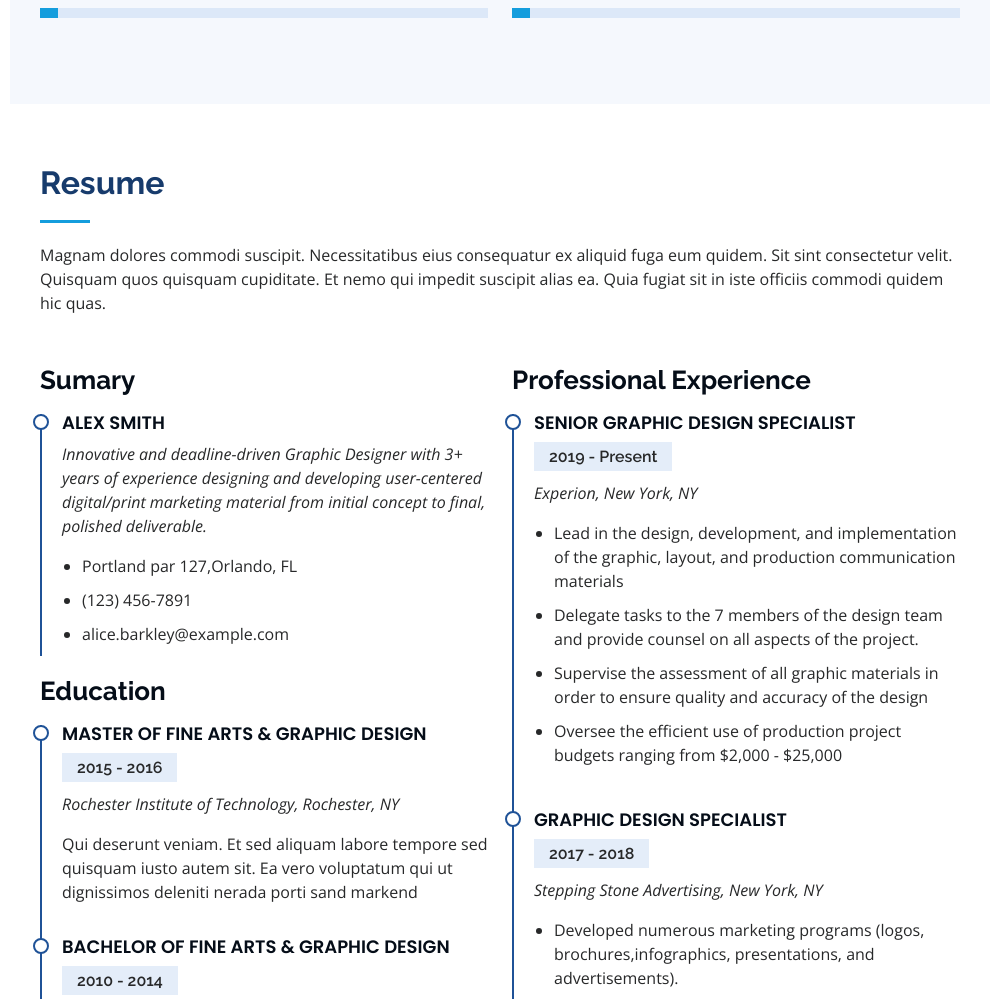
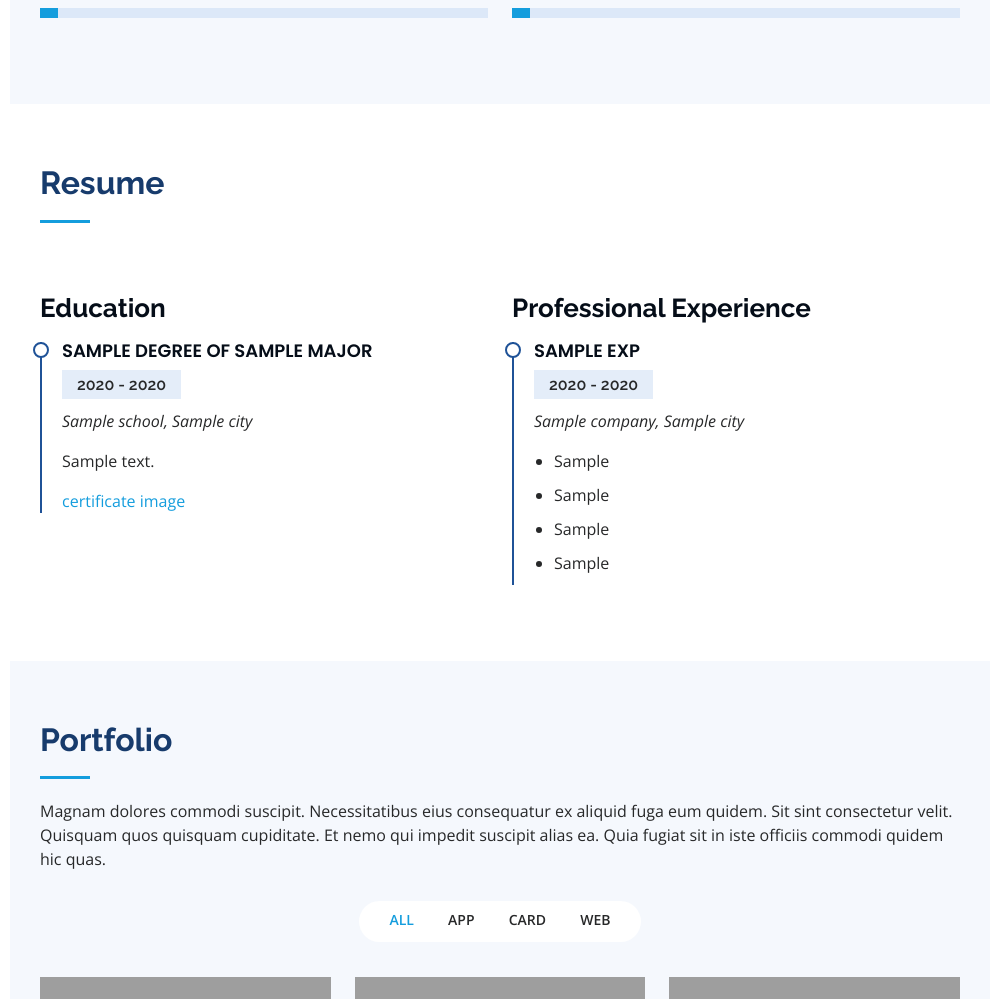
Before and after one commit to Essa-s/my-portfolio, a Django app: template app/templates/index.html in a window 1280 px wide. Shown: the part 1837-2836 px from the top of the page, without its empty margins (290-1280 px from the left). Run offline with Django 5.2, Linux system fonts and the light colour scheme; the template is opened without the code that fills it: most values are stand-ins (such as "Sample title", 1, 10 or a date in 2020); grey boxes marked "Sample" are stand-in pictures; some libraries are stand-ins or nearby versions; grey boxes are pictures that could not be loaded.

Commit message:
prepare resume rendering template

```diff
--- a/app/templates/resume.html
+++ b/app/templates/resume.html
@@ -4,60 +4,46 @@
 
         <div class="section-title">
         <h2>Resume</h2>
-        <p>Magnam dolores commodi suscipit. Necessitatibus eius consequatur ex aliquid fuga eum quidem. Sit sint consectetur velit. Quisquam quos quisquam cupiditate. Et nemo qui impedit suscipit alias ea. Quia fugiat sit in iste officiis commodi quidem hic quas.</p>
         </div>
-
         <div class="row">
         <div class="col-lg-6" data-aos="fade-up">
-            <h3 class="resume-title">Sumary</h3>
-            <div class="resume-item pb-0">
-            <h4>Alex Smith</h4>
-            <p><em>Innovative and deadline-driven Graphic Designer with 3+ years of experience designing and developing user-centered digital/print marketing material from initial concept to final, polished deliverable.</em></p>
-            <ul>
-                <li>Portland par 127,Orlando, FL</li>
-                <li>(123) 456-7891</li>
-                <li>alice.barkley@example.com</li>
-            </ul>
+            <h3 class="resume-title">Education</h3>
+            {% for edu in education %}
+            <div class="resume-item">
+            <h4>{{edu.degree}} of {{edu.major}}</h4>
+            <h5>{{edu.start_date|date:"Y"}} -
+            {% if edu.present %}
+                    present
+                {% else %}
+                    {{edu.graduate_date|date:"Y"}}
+            {% endif %}</h5>
+            <p><em>{{edu.school}}, {{edu.city}}</em></p>
+            <p>{{edu.detail}}</p>
+            <a href="{{edu.certifcate.url}}">certificate image</a>
             </div>
-
-            <h3 class="resume-title">Education</h3>
-            <div class="resume-item">
-            <h4>Master of Fine Arts &amp; Graphic Design</h4>
-            <h5>2015 - 2016</h5>
-            <p><em>Rochester Institute of Technology, Rochester, NY</em></p>
-            <p>Qui deserunt veniam. Et sed aliquam labore tempore sed quisquam iusto autem sit. Ea vero voluptatum qui ut dignissimos deleniti nerada porti sand markend</p>
-            </div>
-            <div class="resume-item">
-            <h4>Bachelor of Fine Arts &amp; Graphic Design</h4>
-            <h5>2010 - 2014</h5>
-            <p><em>Rochester Institute of Technology, Rochester, NY</em></p>
-            <p>Quia nobis sequi est occaecati aut. Repudiandae et iusto quae reiciendis et quis Eius vel ratione eius unde vitae rerum voluptates asperiores voluptatem Earum molestiae consequatur neque etlon sader mart dila</p>
-            </div>
+            {% endfor %}
         </div>
         <div class="col-lg-6" data-aos="fade-up" data-aos-delay="100">
             <h3 class="resume-title">Professional Experience</h3>
+
+            {% for exp in experiences %}
             <div class="resume-item">
-            <h4>Senior graphic design specialist</h4>
-            <h5>2019 - Present</h5>
-            <p><em>Experion, New York, NY </em></p>
-            <ul>
-                <li>Lead in the design, development, and implementation of the graphic, layout, and production communication materials</li>
-                <li>Delegate tasks to the 7 members of the design team and provide counsel on all aspects of the project. </li>
-                <li>Supervise the assessment of all graphic materials in order to ensure quality and accuracy of the design</li>
-                <li>Oversee the efficient use of production project budgets ranging from $2,000 - $25,000</li>
-            </ul>
-            </div>
-            <div class="resume-item">
-            <h4>Graphic design specialist</h4>
-            <h5>2017 - 2018</h5>
-            <p><em>Stepping Stone Advertising, New York, NY</em></p>
-            <ul>
-                <li>Developed numerous marketing programs (logos, brochures,infographics, presentations, and advertisements).</li>
-                <li>Managed up to 5 projects or tasks at a given time while under pressure</li>
-                <li>Recommended and consulted with clients on the most appropriate graphic design</li>
-                <li>Created 4+ design presentations and proposals a month for clients and account managers</li>
-            </ul>
-            </div>
+                <h4>{{exp.title}}</h4>
+                <h5>{{exp.start_date|date:"Y"}} -
+                    {% if exp.present %}
+                            present
+                        {% else %}
+                            {{exp.end_date|date:"Y"}}
+                    {% endif %}</h5>
+                <p><em>{{exp.company}}, {{exp.city}} </em></p>
+                <ul>
+                    <li>{{exp.responsiblity_1}}</li>
+                    <li>{{exp.responsiblity_2}}</li>
+                    <li>{{exp.responsiblity_3}}</li>
+                    <li>{{exp.responsiblity_4}}</li>
+                </ul>
+                </div>
+            {% endfor %}
         </div>
         </div>
 
--- a/app/views.py
+++ b/app/views.py
@@ -9,7 +9,7 @@ def home(request):
     skills_2 = Skill.objects.all().order_by('id')[3:]
     facts = Fact.objects.all()
     courses = Course.objects.all()
-    educations = Education.objects.all()
+    education = Education.objects.all()
     experiences = Experience.objects.all()
     services = Service.objects.all()
     projects = Project.objects.all()
@@ -20,7 +20,7 @@ def home(request):
         'skills_2': skills_2,
         'facts': facts,
         'courses': courses,
-        'educations': educations,
+        'education': education,
         'experiences': experiences,
         'services': services,
         'projects': projects,
```
Also changed, not shown: app/models.py (+1 -18 lines), app/migrations/0004_experience_company.py (added).
